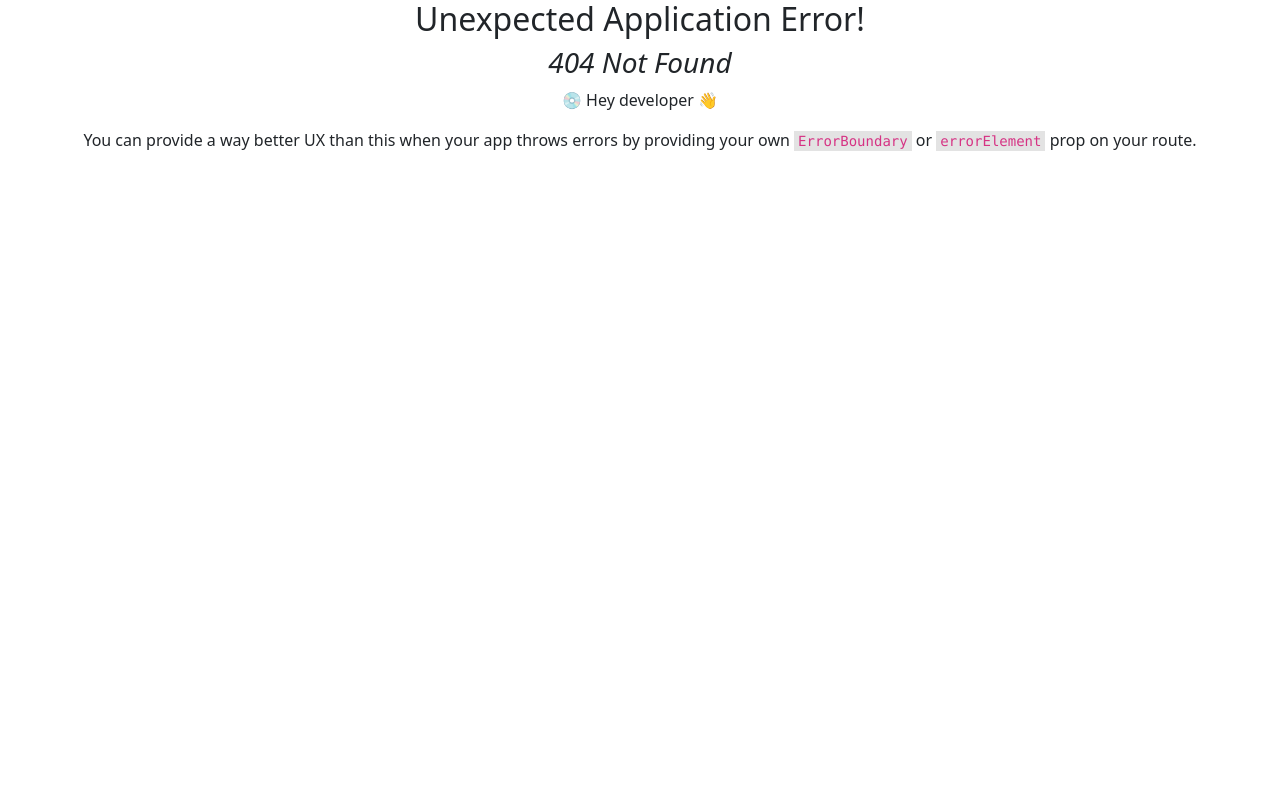
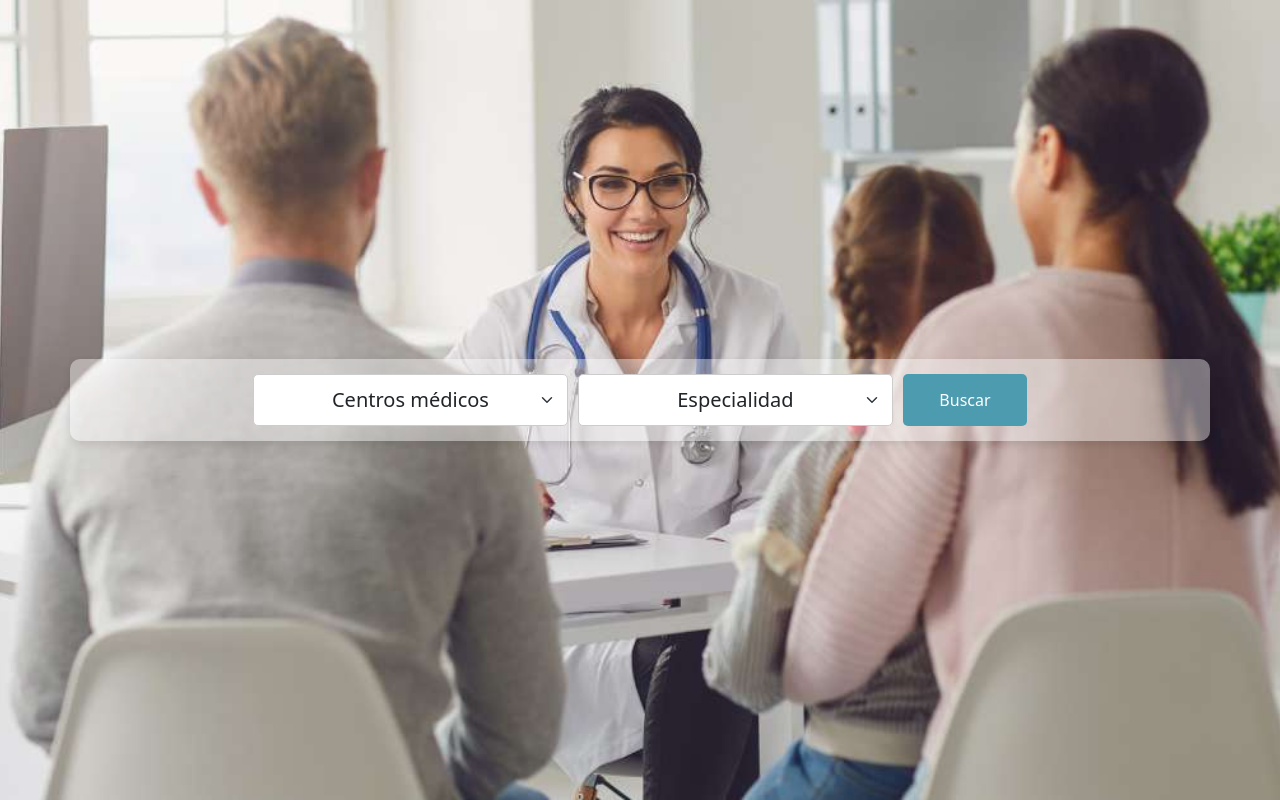
Before and after one commit to alanmoex/App-turnos, a React (Vite) app in the folder Frontend/: page /TurnosPacientes in a window 1280 px wide. Before the commit this address had no page. Built offline with nearby package versions, Linux system fonts and the light colour scheme.

Commit message:
turnos paciente avanzado

```diff
--- a/Frontend/src/App.jsx
+++ b/Frontend/src/App.jsx
@@ -2,6 +2,7 @@ import { RouterProvider, createBrowserRouter } from "react-router-dom";
 import HomePage from "./components/container/homePage/HomePage";
 import Login from "./components/container/login/Login";
 import RegisterPatient from "./components/container/registerPatients/RegisterPatient";
+import TurnosPaciente from "./components/container/TurnosPacientes/TurnosPaciente";
 
 function App() {
   /*   let patientsList = [
@@ -19,6 +20,7 @@ function App() {
     { path: "/", element: <HomePage /> },
     { path: "/login", element: <Login /> },
     { path: "/registerPatient", element: <RegisterPatient /> },
+    { path: "/TurnosPacientes", element: <TurnosPaciente /> },
   ]);
 
   return (
--- /dev/null
+++ b/Frontend/src/components/container/TurnosPacientes/TurnosPaciente.css
@@ -0,0 +1,58 @@
+.search-page {
+  display: flex;
+  flex-direction: column;
+  align-items: center;
+  justify-content: center;
+  height: 100vh;
+  background: url("../../../assets/TurnosPaciente.jpg") no-repeat center center
+    fixed;
+  background-size: cover;
+  width: 100%;
+}
+
+.container {
+  display: flex;
+  flex-direction: column;
+  align-items: center;
+  justify-content: center;
+  background-color: rgba(255, 255, 255, 0.4);
+  padding: 10px;
+  border-radius: 10px;
+  box-shadow: 0 4px 8px rgba(0, 0, 0, 0.1);
+}
+
+.search-box {
+  display: flex;
+  width: 70%;
+}
+
+.centroMedic {
+  padding: 10px;
+  margin: 5px;
+  border: 1px solid #ccc;
+  border-radius: 5px;
+  text-align: center;
+}
+
+.Especiality {
+  padding: 10px;
+  margin: 5px;
+  border: 1px solid #ccc;
+  border-radius: 5px;
+  text-align: center;
+}
+
+.button {
+  padding: 10px 20px;
+  margin: 5px;
+  background-color: #4c9baf;
+  color: white;
+  border: none;
+  border-radius: 5px;
+  cursor: pointer;
+  width: 33%;
+}
+
+.button:hover {
+  background-color: #45a049;
+}
--- /dev/null
+++ b/Frontend/src/components/container/TurnosPacientes/TurnosPaciente.jsx
@@ -0,0 +1,42 @@
+import Form from "react-bootstrap/Form";
+import { Button } from "react-bootstrap";
+import { useState } from "react";
+import "./TurnosPaciente.css";
+
+function TurnosPacientes() {
+  const [centroMedico, setCentroMedico] = useState("");
+  const [especialidades, setEspecialidades] = useState("");
+
+  const centroMedicHandler = (event) => {
+    setCentroMedico(event.target.value);
+  };
+
+  const especialidadesHandler = (event) => {
+    setEspecialidades(event.target.value);
+  };
+  return (
+    <>
+      <div className="search-page">
+        <div className="container">
+          <Form className="search-box">
+            <Form.Select size="lg" className="centroMedic">
+              <option onChange={centroMedicHandler}>Centros médicos</option>
+              {centroMedico}
+            </Form.Select>
+            <br />
+            <Form.Select size="lg" className="Especiality">
+              <option onChange={especialidadesHandler}>Especialidad</option>
+              {especialidades}
+            </Form.Select>
+            <br />
+            <Button variant="primary" type="submit" className="button">
+              Buscar
+            </Button>
+          </Form>
+        </div>
+      </div>
+    </>
+  );
+}
+
+export default TurnosPacientes;
```
Also changed, not shown: Frontend/src/assets/TurnosPaciente.jpg (added).
